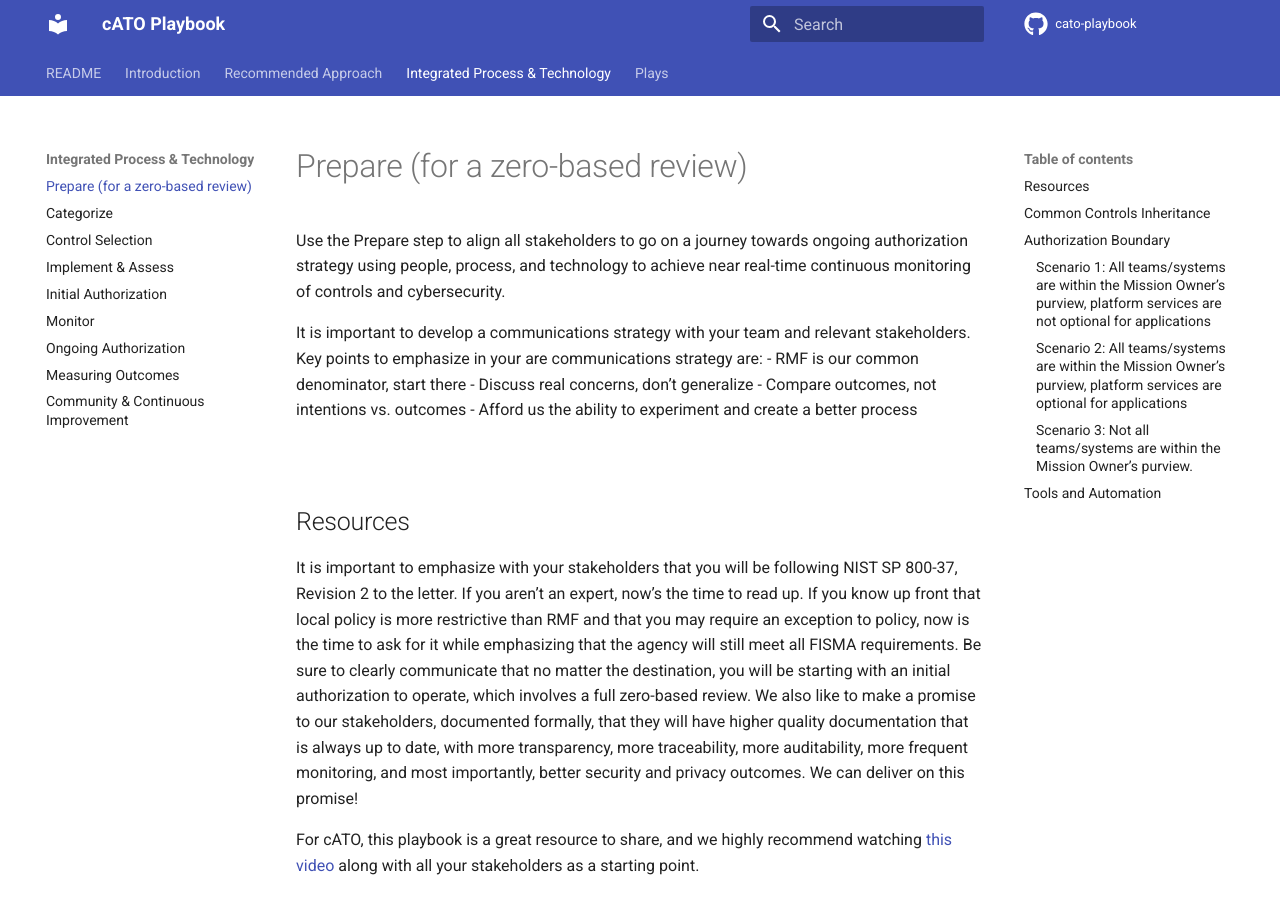
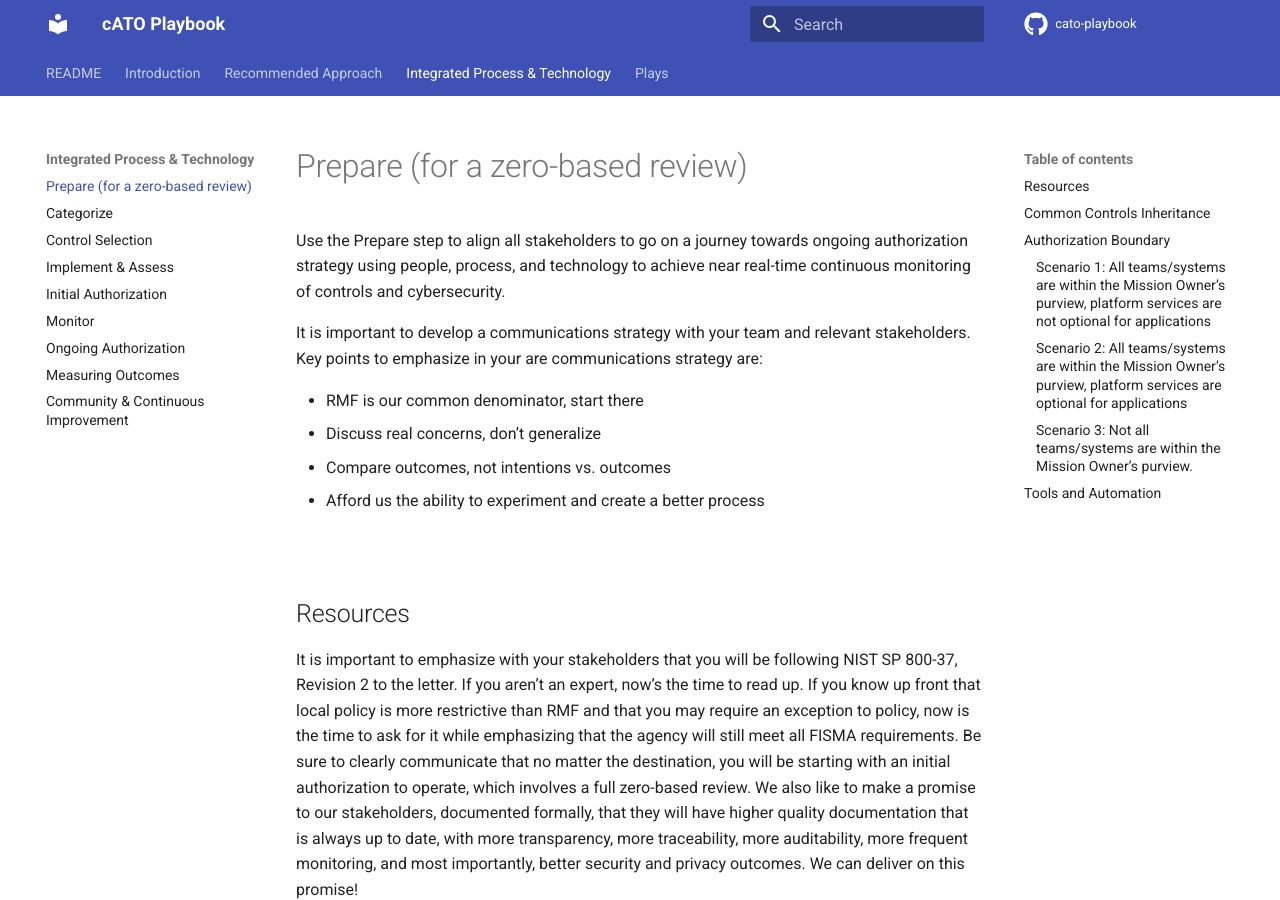
Before and after one commit to rise8-us/cato-playbook, an MkDocs documentation site: the page built from docs/prepare.md, in a window 1280 px wide and 900 px high. Built offline with MkDocs 1.6.1 and Material for MkDocs 9.7.7, drawn with Linux system fonts in a browser that asks for light colours; comment, search, counter and statistics services are not loaded; some of the changed lines change nothing that is shown; some of the changed text lies outside the part shown.

Commit message:
Update prepare.md

```diff
--- a/docs/prepare.md
+++ b/docs/prepare.md
@@ -3,6 +3,7 @@
 Use the Prepare step to align all stakeholders to go on a journey towards ongoing authorization strategy using people, process, and technology to achieve near real-time continuous monitoring of controls and cybersecurity.
 
 It is important to develop a communications strategy with your team and relevant stakeholders. Key points to emphasize in your are communications strategy are:
+
 - RMF is our common denominator, start there
 - Discuss real concerns, don’t generalize
 - Compare outcomes, not intentions vs. outcomes
@@ -62,8 +63,3 @@ To help with this, we recommend formalizing a Shared Responsibility Model using
 ## Tools and Automation
 
 This is also a good time to present any tools and automation to be used for both digitization of documentation and workflows and their subsequent automation. This is especially important if you elect not to use the enterprise’s preferred GRC platform, such as eMASS or XACTA. FISMA and RMF do not mandate any tools, though an exception to policy may be required at some level of your organization if these solutions have been mandated.
-
-<br/>
-
-> [!NOTE]
-> *We are proposing the term “cATO” no longer be used, see Manifesto*
```
